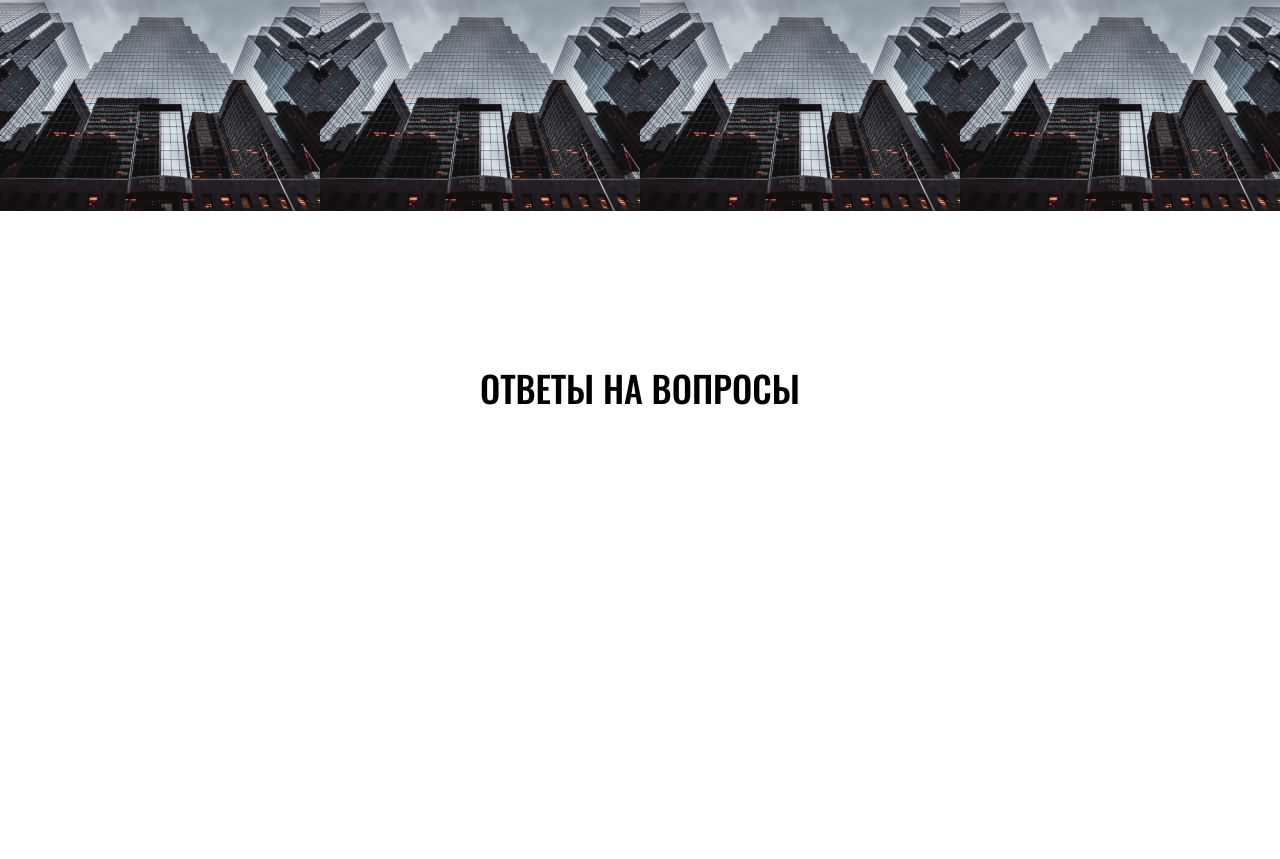
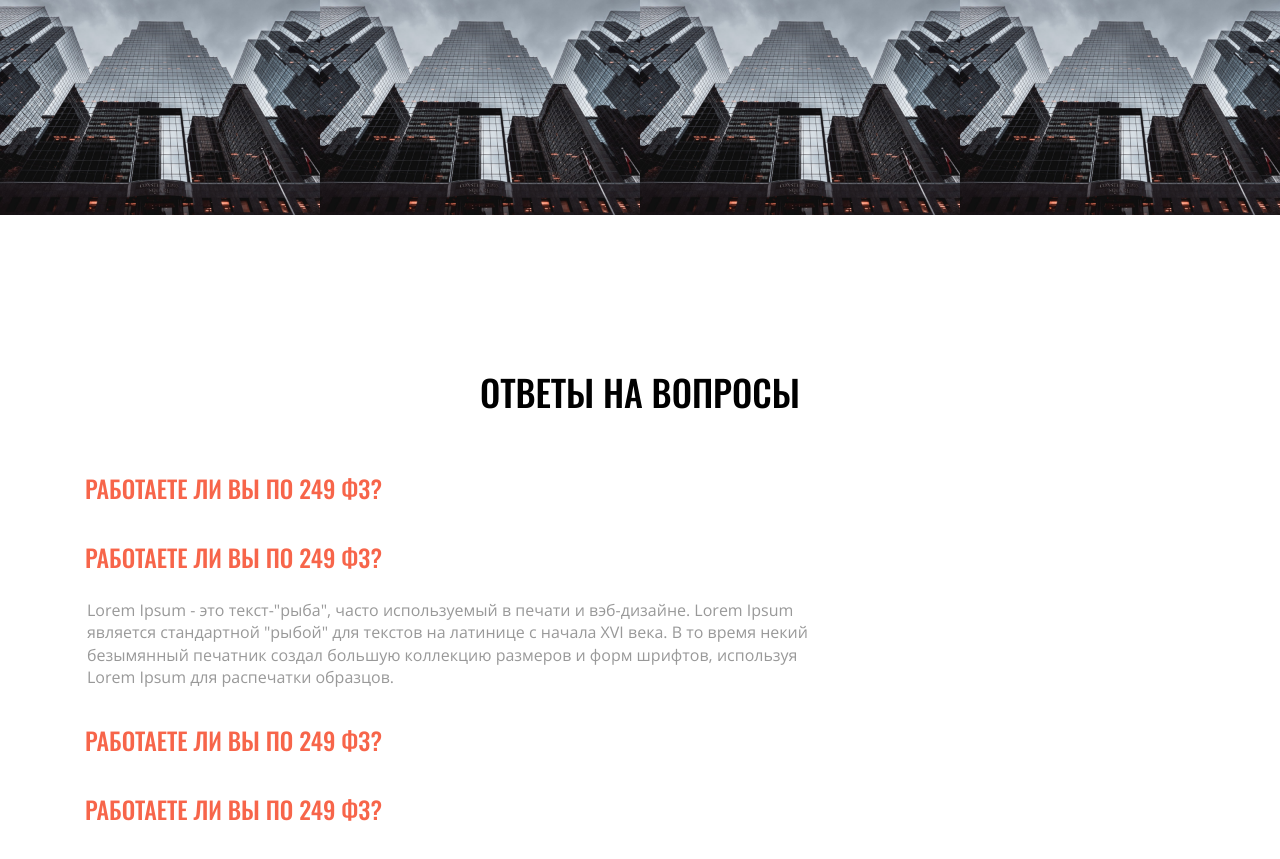
Before and after one commit to rivka-levit/building-company, a plain HTML site: page index.html in a window 1280 px wide. Shown: the part 3279-4138 px from the top of the page. Before the commit the page ends 3843 px from the top, so only its background shows below. Drawn offline with Linux system fonts and the light colour scheme.

Commit message:
faq section headers and p

```diff
--- a/css/style.css
+++ b/css/style.css
@@ -173,7 +173,7 @@ h5 {
     margin-bottom: 15px;
 }
 
-.prj p {
+.text-p {
     font-family: 'Open Sans', sans-serif;
     font-size: 16px;
     color: var(--gray-color);
@@ -249,7 +249,7 @@ h5 {
 
 .activities,
 .faq {
-    padding: 150px 0;
+    padding: 150px 0 154px;
 }
 
 .activities .row {
@@ -277,6 +277,29 @@ h5 {
 .portfolio img {
     width: 100%;
     height: 100%;
+}
+
+.faq-list {
+    margin-top: 52px;
+}
+
+.faq-item:not(:first-child) {
+    margin-top: 33px;
+}
+
+.faq-item h3 {
+    color: var(--accent-color);
+}
+
+.faq-item p {
+    max-width: 730px;
+    margin-top: 24px;
+    margin-left: 2px;
+    line-height: 1.4;
+}
+
+.closed p {
+    display: none;
 }
 
 @media screen and (width < 1200px) {
--- a/index.html
+++ b/index.html
@@ -63,21 +63,21 @@
         <div class="prj col-12 col-lg-4">
           <img src="img/project.jpg" alt="Project 1">
           <h3>Газпром Арена</h3>
-          <p>Мы сделали самую красивую арену в Европе. Это открытие стало для
+          <p class="text-p">Мы сделали самую красивую арену в Европе. Это открытие стало для
             нас прорывной точкой для разивтия на следующие десятилетия.
             Мы очень рады данному еву.</p>
         </div>
         <div class="prj col-12 col-lg-4">
           <img src="img/project.jpg" alt="Project 2">
           <h3>Газпром Арена</h3>
-          <p>Мы сделали самую красивую арену в Европе. Это открытие стало для
+          <p class="text-p">Мы сделали самую красивую арену в Европе. Это открытие стало для
             нас прорывной точкой для разивтия на следующие десятилетия.
             Мы очень рады данному еву.</p>
         </div>
         <div class="prj col-12 col-lg-4">
           <img src="img/project.jpg" alt="Project 3">
           <h3>Газпром Арена</h3>
-          <p>Мы сделали самую красивую арену в Европе. Это открытие стало для
+          <p class="text-p">Мы сделали самую красивую арену в Европе. Это открытие стало для
             нас прорывной точкой для разивтия на следующие десятилетия.
             Мы очень рады данному еву.</p>
         </div>
@@ -199,6 +199,40 @@
   <section class="faq">
     <div class="container">
       <h2>ответы на вопросы</h2>
+      <div class="faq-list">
+        <div class="faq-item closed">
+          <h3>РАБОТАЕТЕ ЛИ ВЫ ПО 249 ФЗ?</h3>
+          <p class="text-p">Lorem Ipsum - это текст-"рыба", часто используемый
+            в печати и вэб-дизайне. Lorem Ipsum является стандартной "рыбой"
+            для текстов на латинице с начала XVI века. В то время некий
+            безымянный печатник создал большую коллекцию размеров и форм
+            шрифтов, используя Lorem Ipsum для распечатки образцов. </p>
+        </div>
+        <div class="faq-item open">
+          <h3>РАБОТАЕТЕ ЛИ ВЫ ПО 249 ФЗ?</h3>
+          <p class="text-p">Lorem Ipsum - это текст-"рыба", часто используемый
+            в печати и вэб-дизайне. Lorem Ipsum является стандартной "рыбой"
+            для текстов на латинице с начала XVI века. В то время некий
+            безымянный печатник создал большую коллекцию размеров и форм
+            шрифтов, используя Lorem Ipsum для распечатки образцов. </p>
+        </div>
+        <div class="faq-item closed">
+          <h3>РАБОТАЕТЕ ЛИ ВЫ ПО 249 ФЗ?</h3>
+          <p class="text-p">Lorem Ipsum - это текст-"рыба", часто используемый
+            в печати и вэб-дизайне. Lorem Ipsum является стандартной "рыбой"
+            для текстов на латинице с начала XVI века. В то время некий
+            безымянный печатник создал большую коллекцию размеров и форм
+            шрифтов, используя Lorem Ipsum для распечатки образцов. </p>
+        </div>
+        <div class="faq-item closed">
+          <h3>РАБОТАЕТЕ ЛИ ВЫ ПО 249 ФЗ?</h3>
+          <p class="text-p">Lorem Ipsum - это текст-"рыба", часто используемый
+            в печати и вэб-дизайне. Lorem Ipsum является стандартной "рыбой"
+            для текстов на латинице с начала XVI века. В то время некий
+            безымянный печатник создал большую коллекцию размеров и форм
+            шрифтов, используя Lorem Ipsum для распечатки образцов. </p>
+        </div>
+      </div>
     </div>
   </section>
 
```
